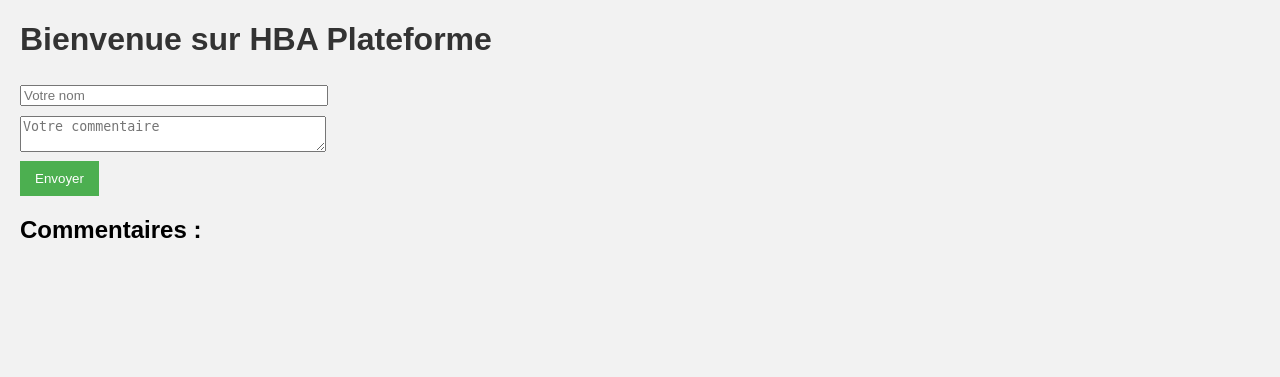
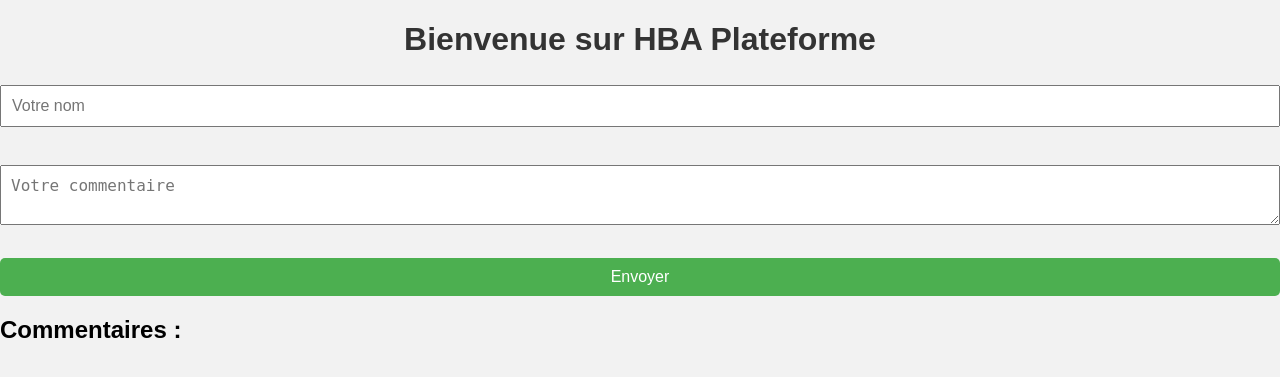
Before and after one commit to ragnaar12/HBA---PLATEFORM, a Flask app: page / in a window 1280 px wide. Shown: the top 377 px of the page. Run offline with Flask 3, Linux system fonts and the light colour scheme.

Commit message:
style.css

```diff
--- a/static/style.css
+++ b/static/style.css
@@ -1,25 +1,54 @@
 body {
     font-family: Arial, sans-serif;
-    margin: 20px;
     background-color: #f2f2f2;
+    margin: 0;
+    padding: 0;
 }
+
+.container {
+    width: 80%;
+    margin: auto;
+    background-color: white;
+    padding: 20px;
+    margin-top: 30px;
+    box-shadow: 0 0 10px rgba(0, 0, 0, 0.1);
+    border-radius: 8px;
+}
+
 h1 {
+    text-align: center;
     color: #333;
 }
+
 form {
+    display: flex;
+    flex-direction: column;
     margin-bottom: 20px;
 }
+
 input, textarea {
-    width: 300px;
-    margin: 5px 0;
+    margin: 5px 0 15px 0;
+    padding: 10px;
+    font-size: 16px;
 }
+
 button {
     background-color: #4CAF50;
     color: white;
-    padding: 10px 15px;
     border: none;
+    padding: 10px;
+    font-size: 16px;
     cursor: pointer;
+    border-radius: 5px;
 }
+
 button:hover {
     background-color: #45a049;
 }
+
+.comment {
+    background-color: #eee;
+    margin: 10px 0;
+    padding: 10px;
+    border-radius: 5px;
+}
```
